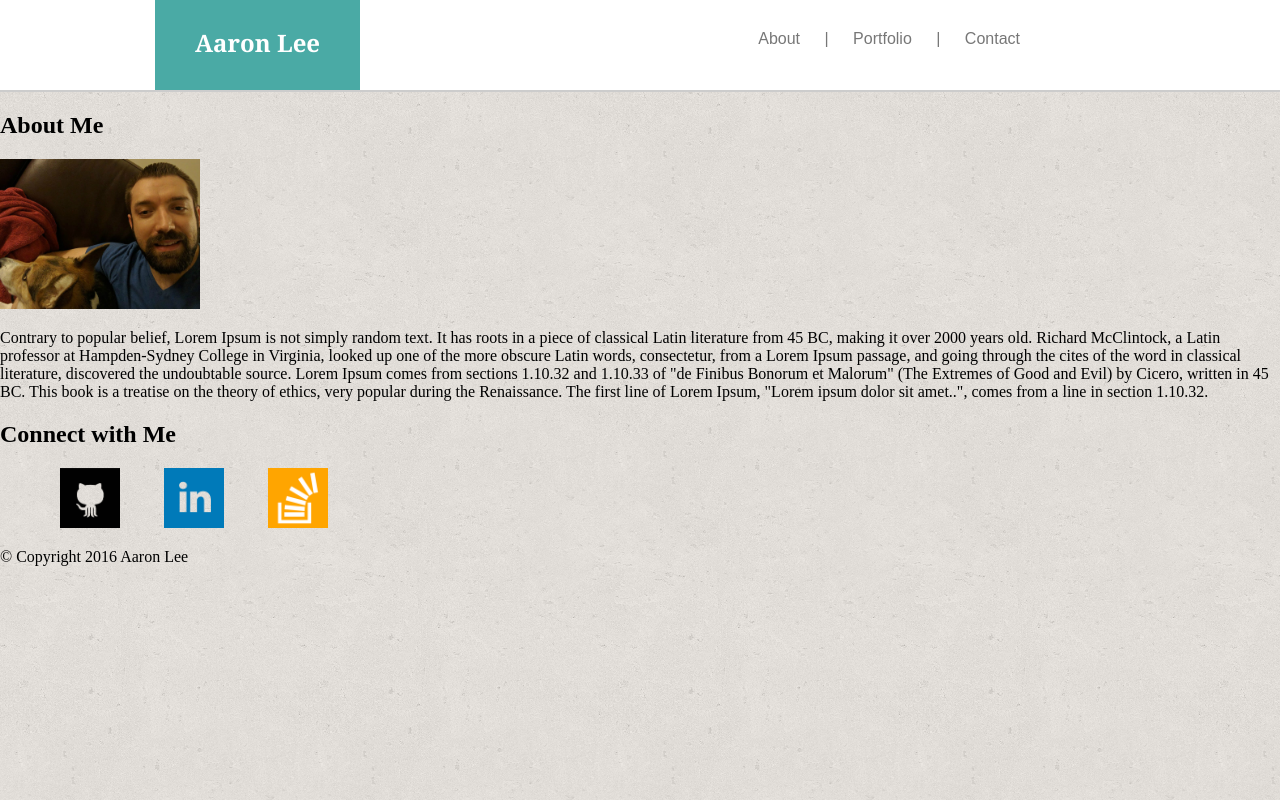
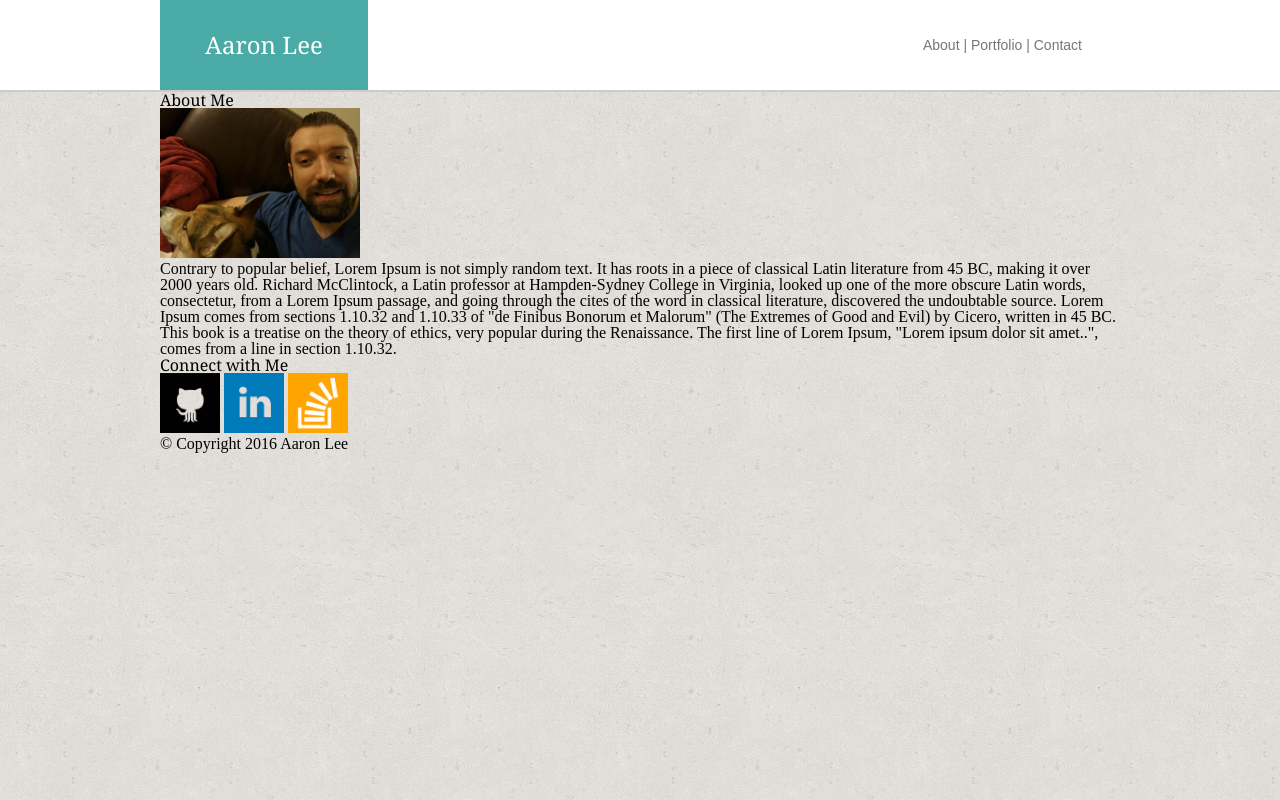
Before and after one commit to Worldedit05/Basic-Portfolio, a PHP site: page / in a window 1280 px wide. Run offline with PHP 8.4, Linux system fonts and the light colour scheme.

Commit message:
complete header

```diff
--- a/assets/css/style.css
+++ b/assets/css/style.css
@@ -1,38 +1,46 @@
 body {
     background-image: url(../images/cork-wallet.png);
-    margin: 0 0 0 0;
+}
+header {
+	font-family: 'Georgia', Times, Times New Roman, serif;
+}
+ul {
+	display: inline-block;
+}
+li {
+	display: inline;
+}
+div {
+	width: 960px;
+	margin: auto;
+}
+.header {
+	height: 90px;
+	background-color: #ffffff;
+
+	/* Can come in later and clean this up*/
+
+	border-bottom-style: solid;
+	border-width: 2px;
+	border-color:#cccccc;
+}
+.nav {
+	font-family: 'Arial', 'Helvetica Neue', Helvetica, sans-serif;
+	color: #777777;
+	text-align: right;
+	font-size: 14px;
+	padding: 38px;
+
 }
 .name {
 	color: white;
-	font-family: 'Georgia', Times, Times New Roman, serif;
 	background-color: #4aaaa5;
-	padding-right: 40px;
-	padding-left: 40px;
-	position: relative;
-	left: 155px;
-	height: 90px;
+	font-size: 24px;
+	padding: 33px 45px;
 	float: left;
+	text-align: center;
 }
-li {
-	display: inline;
-	padding-right: 20px;
-	padding-left: 20px;
+.namecontainer {
+	float: left;
+	width: 50%;
 }
-.container {
-	height: 90px;
-	padding: 0 0 0 0;
-	background-color: #ffffff;
-	border-bottom-style: solid;
-	border-width: 2px;
-	border-color:#cccccc;
-	line-height: 45px;
-}
-.nav {
-	float: right;
-	position: fixed;
-	margin-left: 465px;
-	right: 240px;
-	height: 90px;
-	font-family: 'Arial', 'Helvetica Neue', Helvetica, sans-serif;
-	color: #777777;
-}
--- a/index.html
+++ b/index.html
@@ -3,27 +3,29 @@
 <head>
 	<title>Aaron Lee - Code Learner</title>
 	<meta charset="utf-8">
+	<link rel="stylesheet" type="text/css" href="assets/css/reset.css">
 	<link rel="stylesheet" type="text/css" href="assets/css/style.css">
 </head>
 <body>
-	<header class="container">
-		<section>
-			<div class="name">
+	<header class="header">
+		<div>
+		<secion class="namecontainer">
+			<section class="name">
 				<h1>Aaron Lee</h1>
-			</div>
+			</section>
+		</secion>
 
-			<div class="nav">
+			<!-- Top Nav Menu -->
+			<section class="nav">
 				<ul>
 					<li>About</li> |
 					<li>Portfolio</li> |
 					<li>Contact</li>
 				</ul>
-			</div>
-		</section>
+			</section>
+		</div>
+	</header>
 
-			<!-- Top Nav Menu -->
-
-	</header>
 	<div>
 		<!-- About Me -->
 		<section>
@@ -53,7 +55,9 @@
 		</section>
 	</div>
 	<footer>
-		© Copyright 2016 Aaron Lee
+		<div>
+			© Copyright 2016 Aaron Lee
+		</div>
 	</footer>
 </body>
 </html>
```
